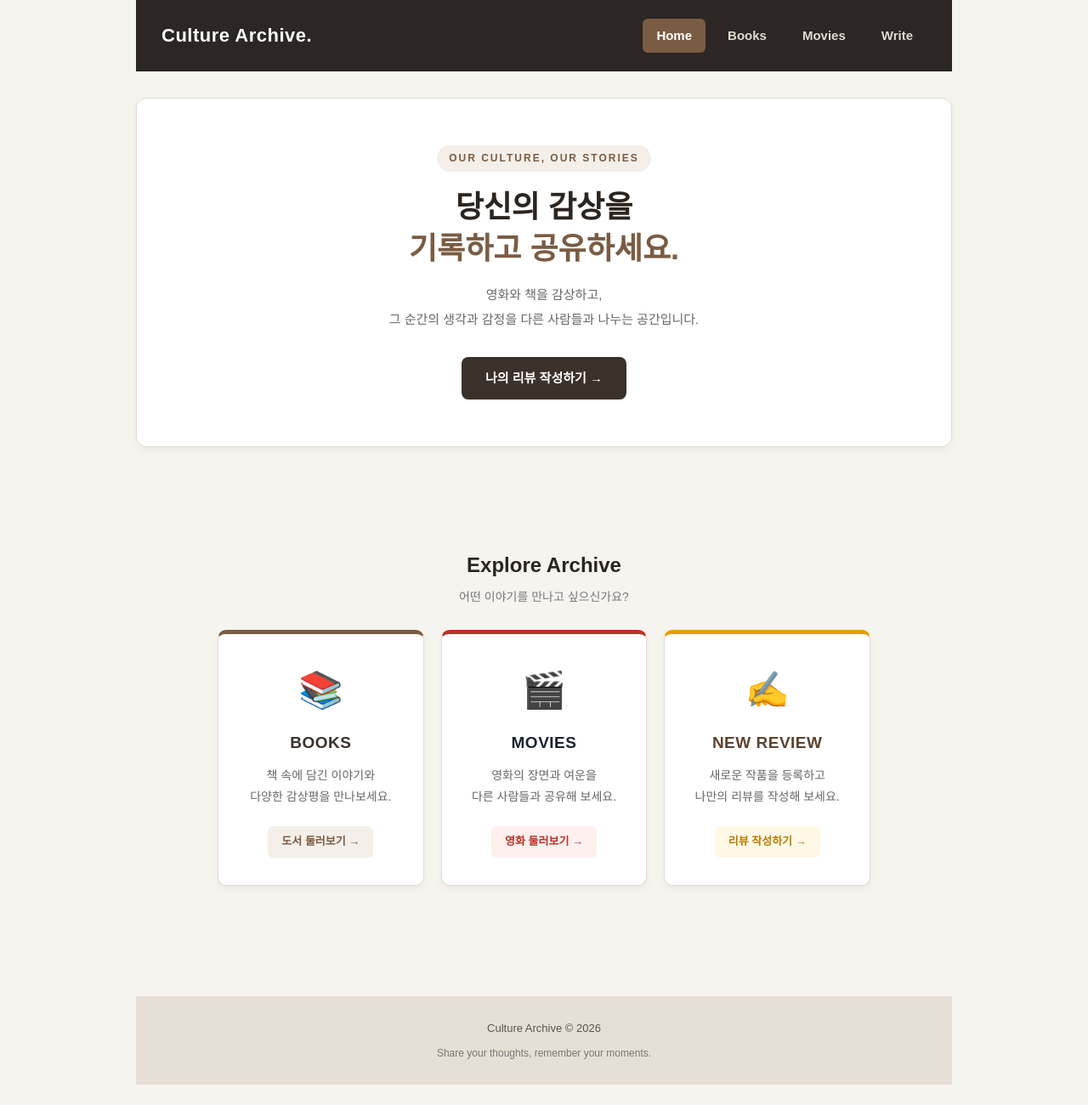
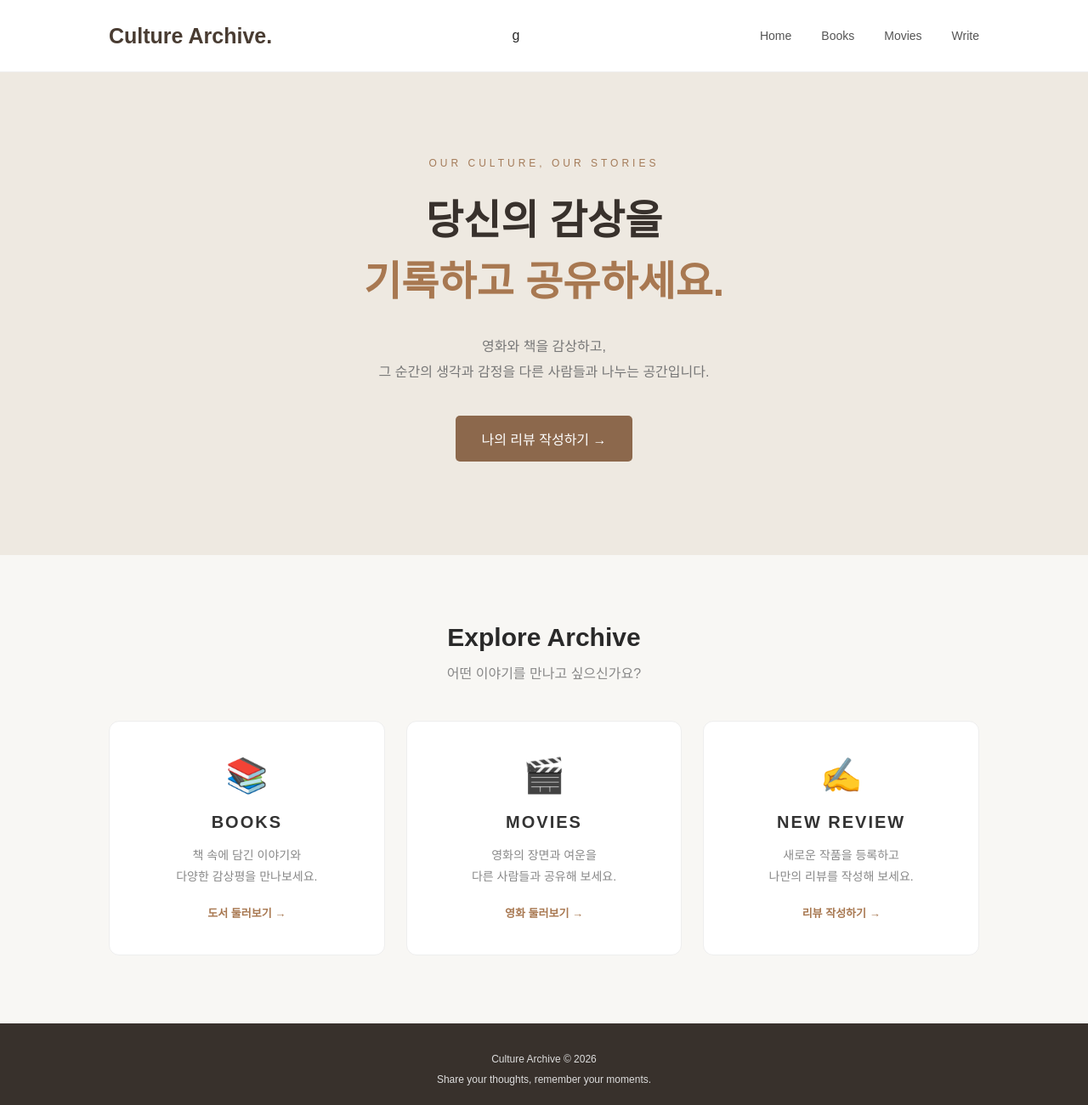
Before and after one commit to hyeong586/project, a plain HTML site: page index.html in a window 1280 px wide. Shown: the whole page at 85% size. Before the commit the page ends 1276 px from the top, so only its background shows below. Drawn offline with Linux system fonts and the light colour scheme.

Commit message:
브랜치 내용 삭제

```diff
--- a/css/style.css
+++ b/css/style.css
@@ -279,293 +279,3 @@ footer {
     text-align: center;
     color: #56845b;
 }
-/* 1. 기본 여백 및 폰트 초기화 (book.css, movie.css와 통일) */
-* {
-    box-sizing: border-box;
-}
-
-body, h1, h2, h3, p, ul, li {
-    margin: 0;
-    padding: 0;
-    font-family: 'Malgun Gothic', sans-serif;
-}
-
-body {
-    background-color: #f6f4ef;
-    color: #333333;
-    line-height: 1.6;
-}
-
-/* 2. 상단 헤더 & 네비게이션 (960px 기준 중앙 정렬) */
-header {
-    max-width: 960px;
-    margin: 0 auto;
-    padding: 22px 30px;
-    background-color: #2c2624;
-    color: #ffffff;
-    display: flex;
-    justify-content: space-between;
-    align-items: center;
-}
-
-.logo {
-    font-size: 22px;
-    font-weight: bold;
-    letter-spacing: 0.5px;
-    color: #ffffff;
-}
-
-nav {
-    display: flex;
-    gap: 10px;
-}
-
-nav a {
-    padding: 8px 16px;
-    color: #e2dad2;
-    text-decoration: none;
-    font-size: 15px;
-    font-weight: bold;
-    border-radius: 6px;
-    transition: background-color 0.2s, color 0.2s;
-}
-
-nav a:hover {
-    background-color: #7a5c43;
-    color: #ffffff;
-}
-
-/* 현재 Home 메뉴 강조 */
-nav a:first-child {
-    background-color: #7a5c43;
-    color: #ffffff;
-}
-
-/* 3. 메인 영역 컨테이너 */
-main {
-    max-width: 960px;
-    margin: 30px auto;
-}
-
-/* 4. 메인 소개 (Hero 섹션) */
-.hero {
-    background-color: #ffffff;
-    border: 1px solid #e2dbd2;
-    border-radius: 12px;
-    padding: 55px 30px;
-    text-align: center;
-    margin-bottom: 40px;
-    box-shadow: 0 3px 10px rgba(0, 0, 0, 0.05);
-}
-
-.subtitle {
-    display: inline-block;
-    font-size: 12px;
-    font-weight: bold;
-    letter-spacing: 2px;
-    color: #7a5c43;
-    background-color: #f4efe9;
-    padding: 6px 14px;
-    border-radius: 20px;
-    margin-bottom: 18px;
-}
-
-.hero h1 {
-    font-size: 36px;
-    color: #2c241f;
-    line-height: 1.35;
-    margin-bottom: 16px;
-}
-
-.hero h1 span {
-    color: #7a5c43;
-}
-
-.description {
-    font-size: 15px;
-    color: #666666;
-    margin-bottom: 30px;
-}
-
-.start-button {
-    display: inline-block;
-    padding: 13px 28px;
-    background-color: #3b312b;
-    color: #ffffff;
-    text-decoration: none;
-    font-size: 15px;
-    font-weight: bold;
-    border-radius: 8px;
-    transition: background-color 0.2s, transform 0.2s;
-}
-
-.start-button:hover {
-    background-color: #7a5c43;
-    transform: translateY(-2px);
-}
-
-/* 5. 메뉴 카드 섹션 (Explore Archive) */
-.menu-section {
-    text-align: center;
-}
-
-.menu-section h2 {
-    font-size: 24px;
-    color: #2c241f;
-    margin-bottom: 6px;
-}
-
-.section-description {
-    font-size: 14px;
-    color: #777777;
-    margin-bottom: 28px;
-}
-
-.menu-container {
-    display: flex;
-    gap: 20px;
-}
-
-/* 공통 카드 스타일 */
-.menu-card {
-    flex: 1;
-    display: flex;
-    flex-direction: column;
-    align-items: center;
-    background-color: #ffffff;
-    border: 1px solid #e2dbd2;
-    border-radius: 10px;
-    padding: 32px 20px;
-    text-decoration: none;
-    color: #333333;
-    box-shadow: 0 3px 8px rgba(0, 0, 0, 0.05);
-    transition: transform 0.2s, box-shadow 0.2s;
-}
-
-.menu-card:hover {
-    transform: translateY(-5px);
-    box-shadow: 0 8px 18px rgba(0, 0, 0, 0.1);
-}
-
-.card-icon {
-    font-size: 42px;
-    margin-bottom: 14px;
-}
-
-.menu-card h3 {
-    font-size: 19px;
-    letter-spacing: 0.5px;
-    margin-bottom: 10px;
-}
-
-.menu-card p {
-    font-size: 14px;
-    color: #666666;
-    margin-bottom: 22px;
-    flex: 1;
-}
-
-.menu-card span {
-    display: inline-block;
-    padding: 8px 16px;
-    border-radius: 6px;
-    font-size: 13px;
-    font-weight: bold;
-    transition: background-color 0.2s, color 0.2s;
-}
-
-/* 도서 카드: book.css 브라운 톤 연결 */
-.book-card {
-    border-top: 5px solid #7a5c43;
-}
-
-.book-card h3 {
-    color: #3b312b;
-}
-
-.book-card span {
-    background-color: #f4efe9;
-    color: #7a5c43;
-}
-
-.book-card:hover span {
-    background-color: #7a5c43;
-    color: #ffffff;
-}
-
-/* 영화 카드: movie.css 네이비 & 시네마 레드 톤 연결 */
-.movie-card {
-    border-top: 5px solid #b83227;
-}
-
-.movie-card h3 {
-    color: #1a2232;
-}
-
-.movie-card span {
-    background-color: #fdf0ef;
-    color: #b83227;
-}
-
-.movie-card:hover span {
-    background-color: #b83227;
-    color: #ffffff;
-}
-
-/* 리뷰 작성 카드: 공통 별점 골드 톤 연결 */
-.write-card {
-    border-top: 5px solid #e69d00;
-}
-
-.write-card h3 {
-    color: #5c4330;
-}
-
-.write-card span {
-    background-color: #fff8e6;
-    color: #b87b00;
-}
-
-.write-card:hover span {
-    background-color: #e69d00;
-    color: #ffffff;
-}
-
-/* 6. 하단 푸터 */
-footer {
-    max-width: 960px;
-    margin: 50px auto 0;
-    padding: 25px 0;
-    background-color: #e6dfd5;
-    color: #555555;
-    text-align: center;
-    font-size: 13px;
-}
-
-footer p + p {
-    margin-top: 4px;
-    color: #777777;
-    font-size: 12px;
-}
-
-/* 7. 모바일/좁은 화면 대응 */
-@media (max-width: 768px) {
-    header {
-        flex-direction: column;
-        gap: 14px;
-    }
-
-    .menu-container {
-        flex-direction: column;
-        padding: 0 15px;
-    }
-
-    .hero {
-        margin: 0 15px 30px;
-        padding: 40px 20px;
-    }
-
-    .hero h1 {
-        font-size: 28px;
-    }
-}
--- a/index.html
+++ b/index.html
@@ -12,7 +12,7 @@
 
     <!-- 상단 메뉴 -->
     <header>
-        <div class="logo">Culture Archive.</div>
+        <div class="logo">Culture Archive.</div>g
 
         <nav>
             <a href="index.html">Home</a>
```
